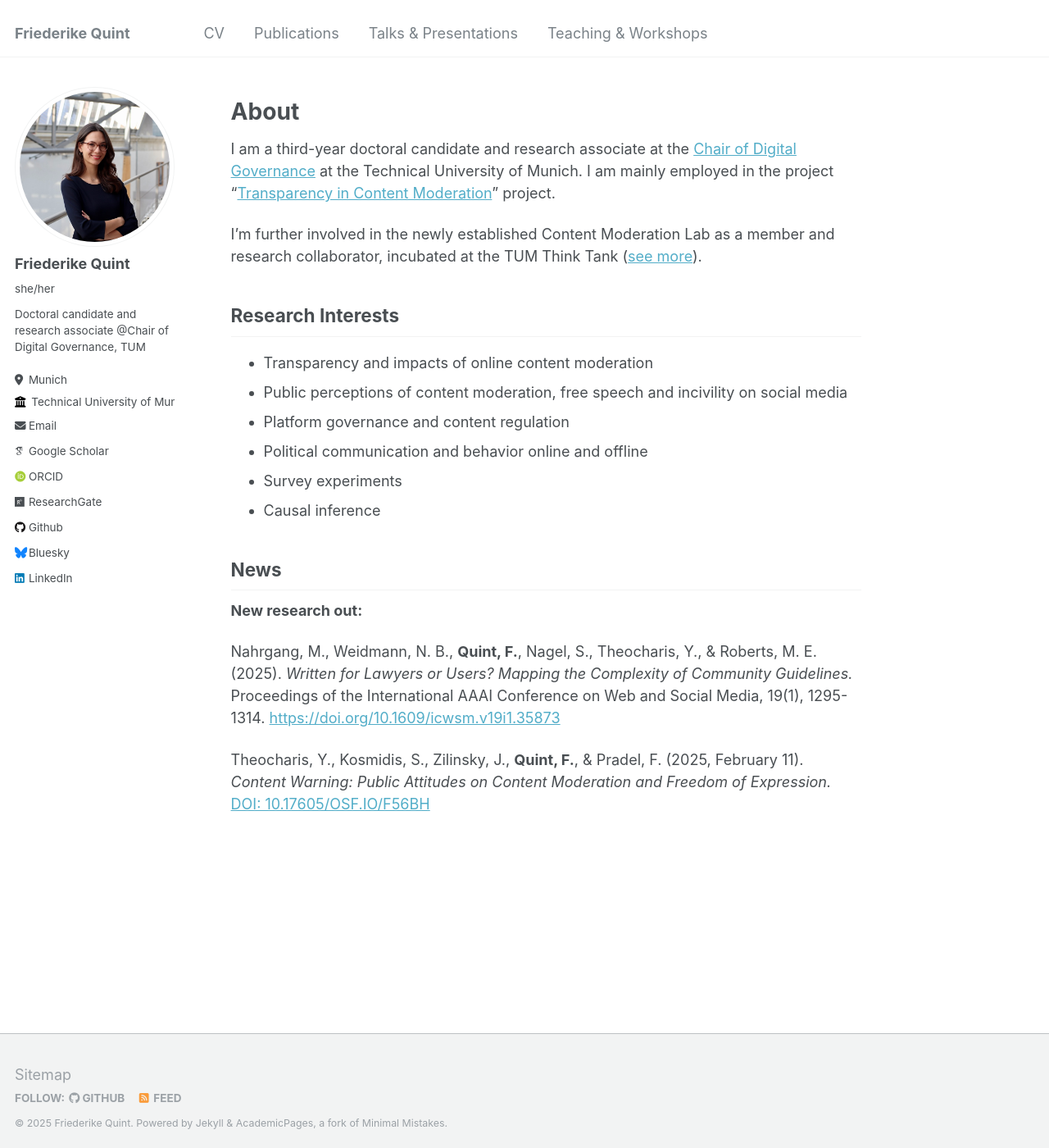
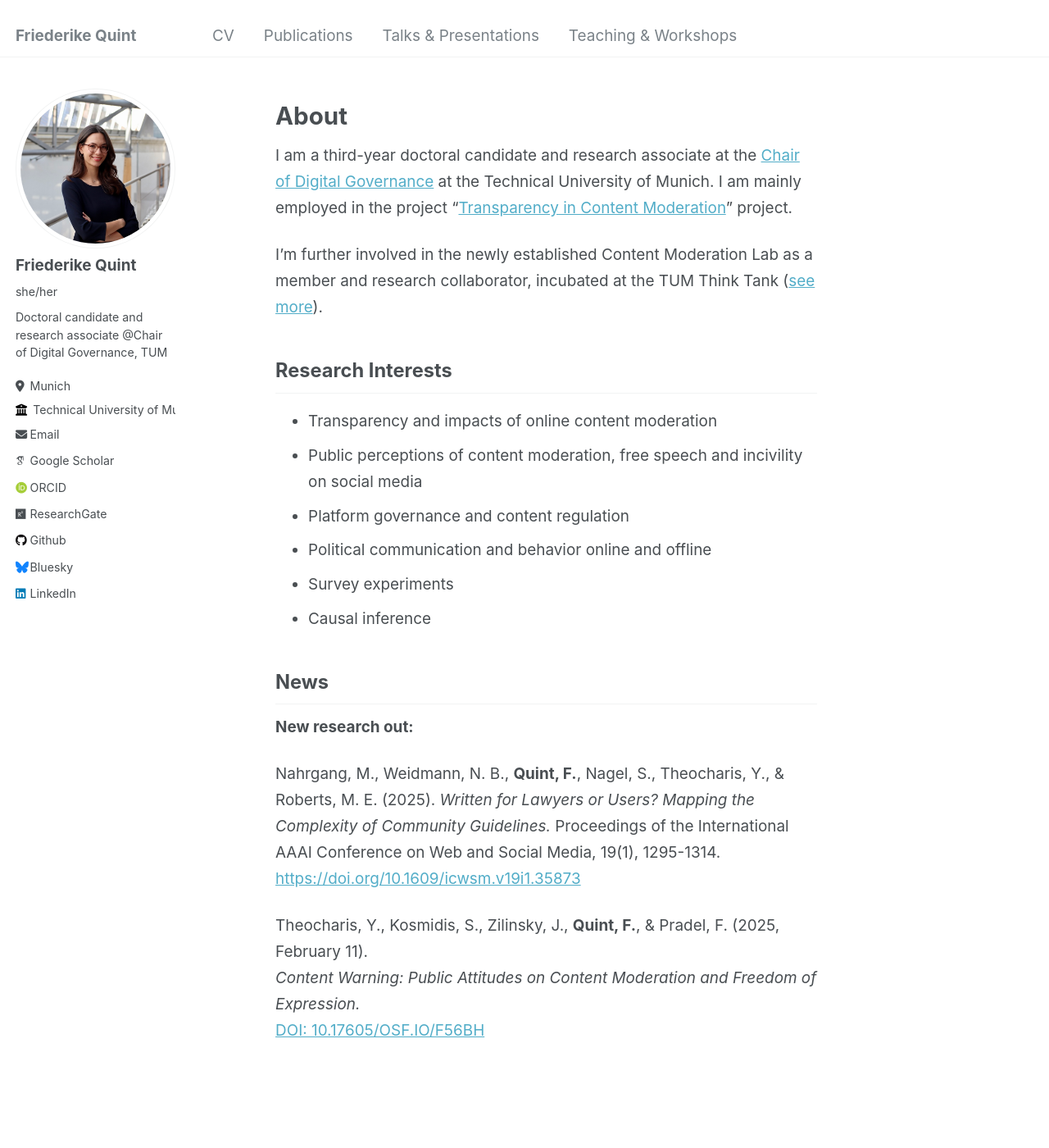
Before and after one commit to friederikequint/friederikequint.github.io, a Jekyll site: the page built from _pages/about.md, in a window 1280 px wide and 1400 px high. Shown: the whole window at 82% size. Built offline with Jekyll 4.4.1, drawn with Linux system fonts in a browser that asks for light colours; some web fonts are replaced.

Commit message:
Add custom CSS import and restore print import

```diff
--- a/assets/css/main.scss
+++ b/assets/css/main.scss
@@ -17,6 +17,7 @@
 
 @import "reset";
 @import "base";
+@import "custom"; // custom css
 
 @import "utilities";
 @import "animations";
```
